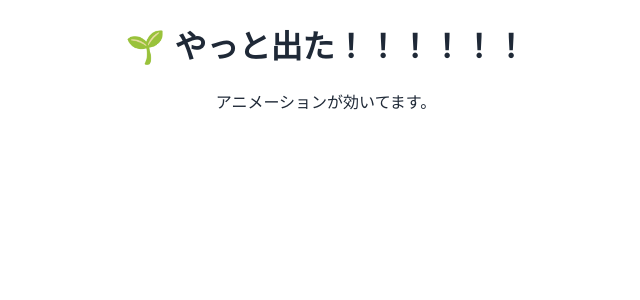
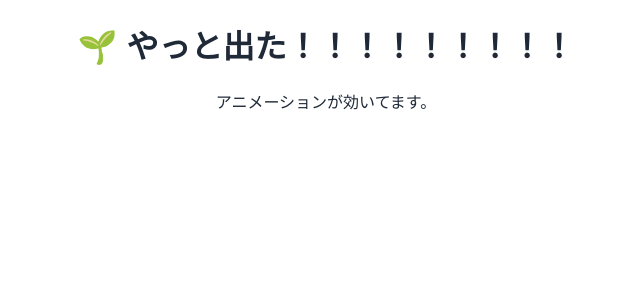
Before and after one commit to HIROYOKOKI/evae-diagnosis-api-next, a Next.js app: page / in a window 1280 px wide. Shown: the top 300 px of the page, without its empty margins (314-954 px from the left). Built offline with nearby package versions, Linux system fonts and the light colour scheme.

Commit message:
Update index.tsx

```diff
--- a/pages/index.tsx
+++ b/pages/index.tsx
@@ -1,9 +1,9 @@
 export default function Home() {
   return (
     <div className="p-8 text-center bg-gray-50 min-h-screen">
-      <h1 className="text-3xl font-bold text-green-500 animate-fadeInUp mb-4">
-        🌱 やっと出た！！！！！！
-      </h1>
+     <h1 className="text-3xl font-bold text-green-500 animate-fadeInUp">
+  🌱 やっと出た！！！！！！！！！
+</h1>
       <p className="text-lg text-gray-700 animate-fadeInUp delay-[200ms]">
         アニメーションが効いてます。
       </p>
```
